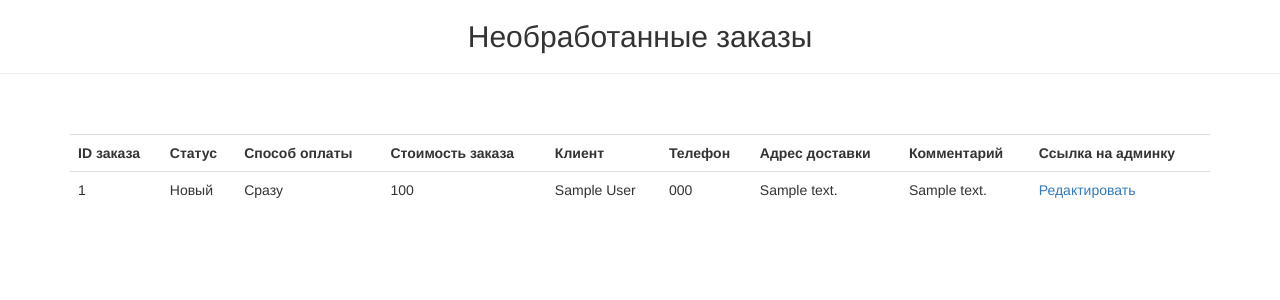
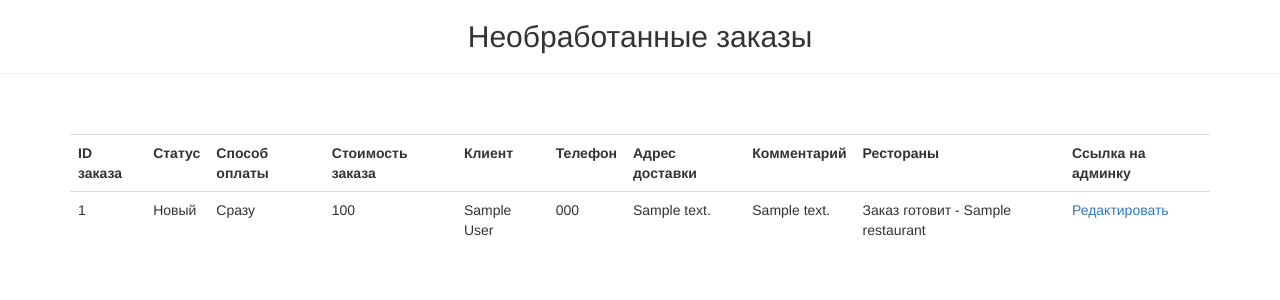
Before and after one commit to Stranix/star-burger, a Django app: page /manager/orders/ in a window 1280 px wide. Shown: the part 52-352 px from the top of the page. Run offline with Django 3.2, Linux system fonts and the light colour scheme; a user stored in the database is signed in; tables that the repository leaves empty hold one stand-in row (values such as "Sample post"); parts of the project's set-up code (start-up, migrations or seed data) failed here and were passed over; some libraries are stand-ins or nearby versions.

Commit message:
add choice of restaurant with groceries to order

```diff
--- a/foodcartapp/admin.py
+++ b/foodcartapp/admin.py
@@ -122,6 +122,9 @@ class ProductAdmin(admin.ModelAdmin):
 
 @admin.register(Order)
 class OrderAdmin(admin.ModelAdmin):
+    list_display = ['id', '__str__', 'phonenumber', 'address', 'status']
+    list_editable = ['status']
+
     inlines = [
         OrderElementInline
     ]
--- a/foodcartapp/models.py
+++ b/foodcartapp/models.py
@@ -130,17 +130,36 @@ class OrderQuerySet(models.QuerySet):
     def fetch_with_price(self):
         return self.prefetch_related(
             Prefetch(
-                'orders',
+                'products_in_order',
                 queryset=OrderElement.objects.prefetch_related('product')
             )
         ).annotate(
             price=Sum(
                 ExpressionWrapper(
-                    F('orders__price') * F('orders__quantity'),
+                    F('products_in_order__price') * F('products_in_order__quantity'),
                     output_field=models.PositiveIntegerField()
                 )
             )
         )
+
+    def suitable_restaurants(self):
+        restaurant_menu_items = RestaurantMenuItem.objects.select_related(
+            'restaurant', 'product'
+        )
+        for order in self:
+            order_restaurants = []
+            for order_product in order.products_in_order.all():
+                product_restaurants = set(
+                    menu_item.restaurant for menu_item in restaurant_menu_items
+                    if order_product.product == menu_item.product
+                    and menu_item.availability
+                )
+                order_restaurants.append(product_restaurants)
+
+            if order_restaurants:
+                suitable_restaurants = set.intersection(*order_restaurants)
+                order.suitable_restaurants = suitable_restaurants
+        return self
 
 
 class Order(models.Model):
@@ -176,6 +195,15 @@ class Order(models.Model):
         default='BANK_CARD',
         db_index=True
     )
+    restaurant = models.ForeignKey(
+        'Restaurant',
+        on_delete=models.SET_NULL,
+        related_name='orders',
+        verbose_name='ресторан',
+        help_text='ресторан выполнения заказа',
+        blank=True,
+        null=True,
+    )
     comment = models.TextField(
         'Комментарий',
         default='',
@@ -199,11 +227,11 @@ class Order(models.Model):
         db_index=True,
     )
 
+    objects = OrderQuerySet.as_manager()
+
     class Meta:
         verbose_name = 'Заказ'
         verbose_name_plural = 'Заказы'
-
-    objects = OrderQuerySet.as_manager()
 
     def __str__(self):
         return f"{self.lastname} {self.firstname}, {self.address}"
@@ -213,7 +241,7 @@ class OrderElement(models.Model):
     order = models.ForeignKey(
         'Order',
         verbose_name='Заказ',
-        related_name='orders',
+        related_name='products_in_order',
         on_delete=models.CASCADE,
     )
     product = models.ForeignKey(
--- a/restaurateur/templates/order_items.html
+++ b/restaurateur/templates/order_items.html
@@ -21,6 +21,7 @@
       <th>Телефон</th>
       <th>Адрес доставки</th>
       <th>Комментарий</th>
+      <th>Рестораны</th>
       <th>Ссылка на админку</th>
     </tr>
 
@@ -36,6 +37,28 @@
         <td>{{ item.address }}</td>
         <td>{{ item.comment }}</td>
         <td>
+          {% if item.restaurant %}
+            Заказ готовит - {{ item.restaurant }}
+          {% else %}
+            <details>
+              <summary style="cursor: pointer">Развернуть</summary>
+              <ul>
+                {% if not item.suitable_restaurants %}
+                  <li>Ни один ресторан не может приготовить заказ полностью.</li>
+                {% else %}
+                  {% for restaurant in item.suitable_restaurants %}
+                    <li>{{ restaurant.name }}
+                      {% if restaurant.readable_distance %}
+                        - {{ restaurant.readable_distance }}
+                      {% endif %}
+                    </li>
+                  {% endfor %}
+                {% endif %}
+          {% endif %}
+          </ul>
+          </details>
+        </td>
+        <td>
           <a href="{% url 'admin:foodcartapp_order_change' object_id=item.id %}?next={{ request.path|urlencode }}">
             Редактировать
           </a>
--- a/restaurateur/views.py
+++ b/restaurateur/views.py
@@ -94,5 +94,5 @@ def view_restaurants(request):
 @user_passes_test(is_manager, login_url='restaurateur:login')
 def view_orders(request):
     return render(request, template_name='order_items.html', context={
-        'order_items': Order.objects.fetch_with_price()
+        'order_items': Order.objects.fetch_with_price().suitable_restaurants()
     })
```
Also changed, not shown: foodcartapp/migrations/0045_auto_20230710_1511.py (added).
